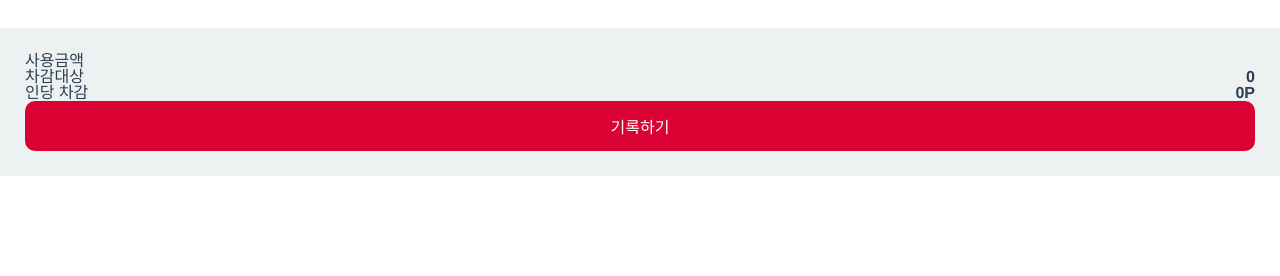
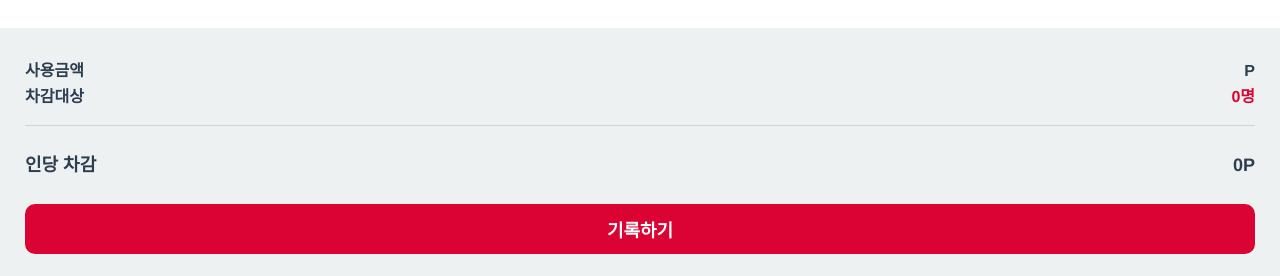
Before and after one commit to yurim45/easy-work-app, a Vue app: page /point/record in a window 1280 px wide. Shown: the part 581-857 px from the top of the page. Before the commit the page ends 800 px from the top, so only its background shows below. Built offline with nearby package versions, Linux system fonts and the light colour scheme.

Commit message:
modify: 기록하기 마무리

```diff
--- a/src/components/PointHistory.vue
+++ b/src/components/PointHistory.vue
@@ -18,13 +18,14 @@
       </div>
       <div class="amt">
         <div class="perAmount">{{ perAmount(history) }} p</div>
-        <div>{{ history.amount }} p</div>
+        <div>{{ amount(history) }} p</div>
       </div>
     </li>
   </ul>
 </template>
 
 <script>
+import { getNumFormat } from '@/util';
 export default {
   name: 'PointHistory',
   data() {
@@ -62,7 +63,10 @@ export default {
       return (history) => history.date.substring(5).replace('-', '.');
     },
     perAmount() {
-      return (history) => history.amount / history.targets.length;
+      return (history) => getNumFormat(history.amount / history.targets.length);
+    },
+    amount() {
+      return (history) => getNumFormat(history.amount);
     },
   },
   methods: {
--- a/src/components/common/ButtonView.vue
+++ b/src/components/common/ButtonView.vue
@@ -10,15 +10,11 @@ export default {
   props: {
     label: {
       type: String,
-      default: '버튼',
+      default: '확인',
     },
     type: {
       type: String,
       default: 'button',
-    },
-    bgcolor: {
-      type: String,
-      default: 'primary',
     },
     onClick: {
       type: Function,
--- a/src/components/common/InputView.vue
+++ b/src/components/common/InputView.vue
@@ -2,7 +2,7 @@
   <div>
     <label v-if="label">{{ label }}</label>
     <input
-      type="text"
+      :type="type"
       v-model="iValue"
       @input="handleValue()"
       :placeholder="placeholder"
@@ -14,10 +14,14 @@
 export default {
   name: 'InputView',
   props: {
+    type: {
+      type: String,
+      default: 'text',
+    },
     label: String,
     name: String,
     placeholder: String,
-    inputValue: String,
+    inputValue: [String, Number],
   },
   data() {
     return {
--- a/src/components/common/selectView/SelectView.vue
+++ b/src/components/common/selectView/SelectView.vue
@@ -29,7 +29,7 @@ export default {
     optionList: Object,
     name: String,
     mode: String,
-    selectValue: Array,
+    selectValue: [Array, String],
     placeholder: String,
   },
   data() {
--- a/src/views/RecordPorinsView.vue
+++ b/src/views/RecordPorinsView.vue
@@ -47,6 +47,7 @@
       @handleValue="handleValue($event)"
     />
     <input-view
+      type="number"
       label="사용금액"
       name="amount"
       placeholder="총 사용한 포인트를 입력하세요"
@@ -56,15 +57,15 @@
   </main>
   <footer class="result">
     <div class="list">
-      <span>사용금액</span> <strong>{{ amount }}</strong>
+      <span class="itemTitle">사용금액</span> <strong>{{ amt }}P</strong>
     </div>
     <div class="list">
-      <span>차감대상</span>
+      <span class="itemTitle">차감대상</span>
       <div>
-        <strong>{{ targets.length }}</strong>
+        <strong class="targets">{{ targets.length }}명</strong>
       </div>
     </div>
-    <div class="list">
+    <div class="list itemResult">
       <span>인당 차감</span><strong>{{ perAmount }}P</strong>
     </div>
     <button-view label="기록하기" @onClick="onSubmitSendPoints" />
@@ -79,6 +80,7 @@ import {
   InputView,
   SelectView,
 } from '@/components/common/index';
+import { getNumFormat } from '@/util';
 
 export default {
   name: 'RecordPorinsView',
@@ -114,9 +116,12 @@ export default {
     };
   },
   computed: {
+    amt() {
+      return getNumFormat(this.amount);
+    },
     perAmount() {
       if (this.amount && this.targets?.length) {
-        return (this.amount ?? 0) / (this.targets?.length ?? 0);
+        return getNumFormat((this.amount ?? 0) / (this.targets?.length ?? 0));
       }
       return 0;
     },
@@ -179,10 +184,29 @@ main {
   button {
     width: 100%;
     height: 50px;
+    font-size: 18px;
+    font-weight: 800;
   }
 }
 
 .list {
   @include flex(space-between);
+  margin: 10px 0;
+}
+
+.itemTitle {
+  @include stLabel();
+}
+
+.targets {
+  color: var(--primary);
+}
+
+.itemResult {
+  margin: 20px 0;
+  padding: 30px 0 10px;
+  font-size: 18px;
+  font-weight: 600;
+  border-top: 1px solid var(--line);
 }
 </style>
```
